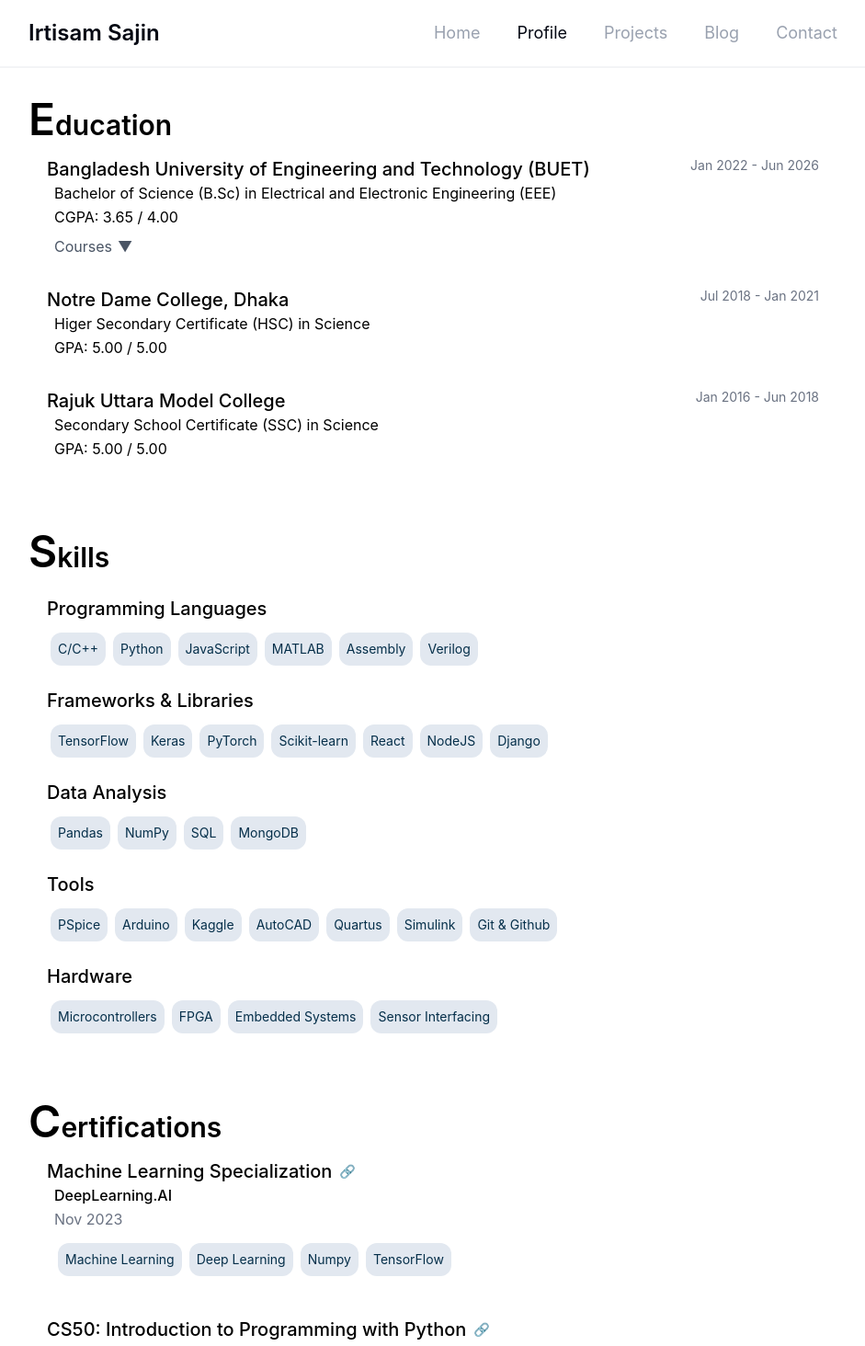
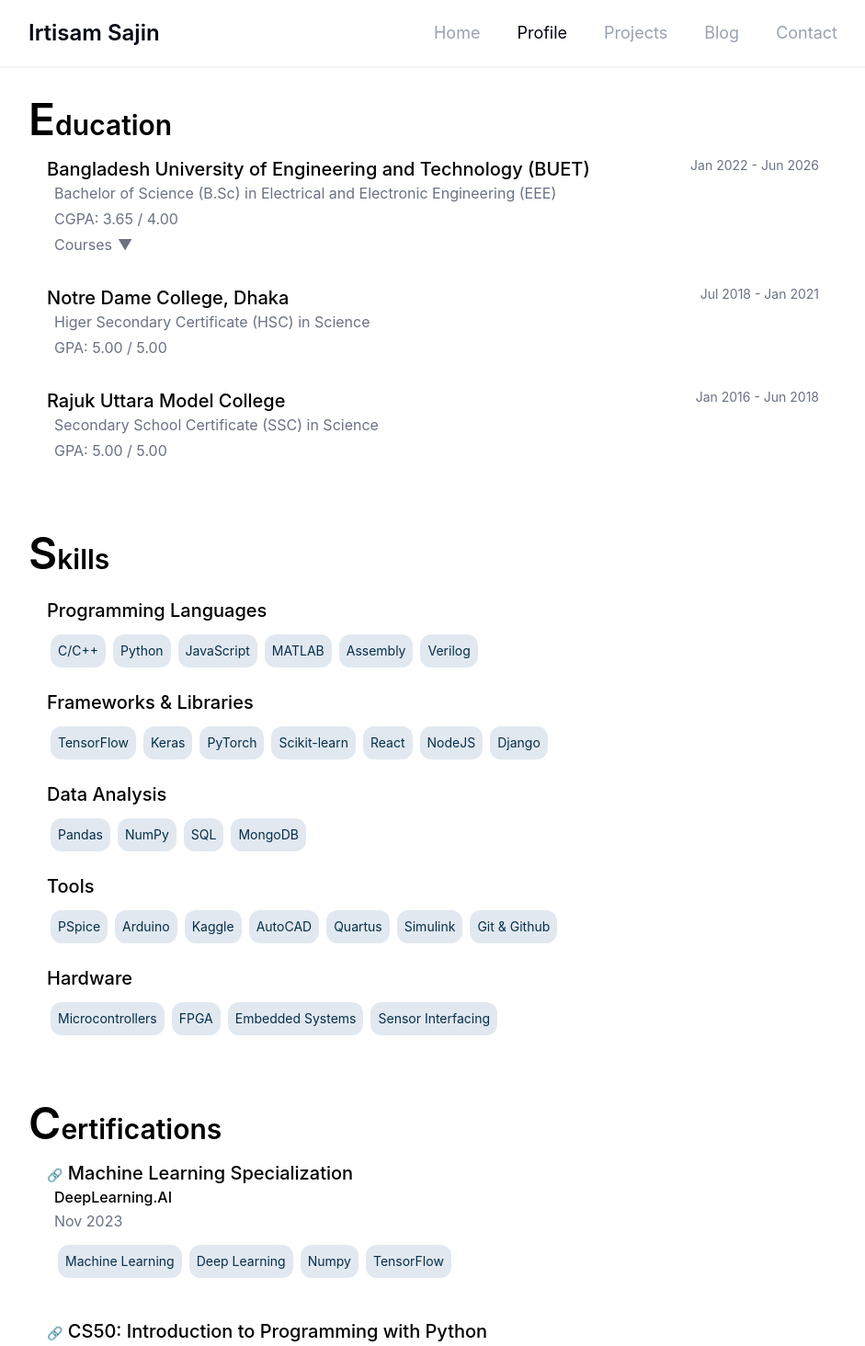
Before and after one commit to irtisamsajin/irtisamsajin.github.io, a React (Vite) app: page /#/profile in a window 1280 px wide. Shown: the top 1464 px of the page at 92% size, without its empty margins (169-1110 px from the left). Built offline with nearby package versions, Linux system fonts and the light colour scheme.

Commit message:
Profile section refinement

```diff
--- a/src/Components/Certificate.jsx
+++ b/src/Components/Certificate.jsx
@@ -7,12 +7,12 @@ function Certificate(props){
             <div className="flex justify-start items-center mb-2 gap-2 sm:mb-0">
 
               <p className="text-md sm:text-lg lg:text-xl font-medium">
-                {props.name}
+                {Object.hasOwn(props,'link') &&  (<a href={props.link} className="text-gray-400 hover:text-gray-950 text-sm lg:text-md ">
+                🔗
+              </a>)} {props.name}
               </p>
 
-               {Object.hasOwn(props,'link') &&  (<a href={props.link} className="text-gray-400 hover:text-gray-950 text-sm lg:text-md ">
-                🔗
-              </a>)}
+
             </div>
             <div className="flex flex-col px-2 gap-0.5">
               <p className="text-sm sm:text-base md:text-md text-lg font-medium">{props.organization}</p>
--- a/src/routes/Profile.jsx
+++ b/src/routes/Profile.jsx
@@ -40,16 +40,16 @@ function Profile() {
                 Jan 2022 - Jun 2026
               </p>
             </div>
-            <div className="flex flex-col px-2 gap-0.5">
-              <p className="hidden sm:block text-sm sm:text-base md:text-md text-lg">Bachelor of Science (B.Sc) in Electrical and Electronic Engineering (EEE)</p>
-              <p className="sm:hidden text-sm sm:text-base md:text-md text-lg">B.Sc in Electrical and Electronic Engineering (EEE)</p>
-              <p className="text-sm sm:text-base md:text-md text-lg">CGPA: 3.65 / 4.00</p>
+            <div className="flex flex-col px-2 gap-1">
+              <p className="hidden sm:block text-sm sm:text-base md:text-md text-lg text-gray-500">Bachelor of Science (B.Sc) in Electrical and Electronic Engineering (EEE)</p>
+              <p className="sm:hidden text-sm sm:text-base md:text-md text-lg text-gray-500">B.Sc in Electrical and Electronic Engineering (EEE)</p>
+              <p className="text-sm sm:text-base md:text-md text-lg text-gray-500">CGPA: 3.65 / 4.00</p>
               <p className="md:hidden text-gray-500 text-sm sm:text-base">
                   Jan 2022 - Jun 2026
               </p>
             </div>
-            <div className="mt-2 px-2">
-              <button className="flex text-gray-600 text-sm sm:text-base md:text-md text-lg pr-5 cursor-pointer transition duration-300" onClick={() => setViewBscCourses(!viewBscCourses)} >
+            <div className="mt-1 px-2">
+              <button className="flex text-gray-500 text-sm sm:text-base md:text-md text-lg pr-5 cursor-pointer transition duration-300" onClick={() => setViewBscCourses(!viewBscCourses)} >
                   <div className="text-md">Courses</div>
                   <div className="flex relative w-7">
 
@@ -78,7 +78,7 @@ function Profile() {
               </button>
               <div className={`transition-all duration-500 ease-in-out overflow-hidden ${
                     viewBscCourses
-                        ? 'max-h-80 opacity-100 pt-2 pb-4 '
+                        ? 'max-h-120 opacity-100 pt-2 pb-4 '
                         : 'max-h-0 opacity-0 py-0 pointer-events-none'
                 }`}>
                 <Keywords words={buetCourses} />
@@ -96,9 +96,9 @@ function Profile() {
                 Jul 2018 - Jan 2021
               </p>
             </div>
-            <div className="flex flex-col px-2 gap-0.5">
-              <p className="text-sm sm:text-base md:text-md text-lg">Higer Secondary Certificate (HSC) in Science</p>
-              <p className="text-sm sm:text-base md:text-md text-lg">GPA: 5.00 / 5.00</p>
+            <div className="flex flex-col px-2 gap-1">
+              <p className="text-sm sm:text-base md:text-md text-lg text-gray-500">Higer Secondary Certificate (HSC) in Science</p>
+              <p className="text-sm sm:text-base md:text-md text-lg text-gray-500">GPA: 5.00 / 5.00</p>
               <p className="md:hidden text-gray-500 text-sm sm:text-base">
                   Jul 2018 - Jan 2021
               </p>
@@ -115,9 +115,9 @@ function Profile() {
                 Jan 2016 - Jun 2018
               </p>
             </div>
-            <div className="flex flex-col px-2 gap-0.5">
-              <p className="text-sm sm:text-base md:text-md text-lg">Secondary School Certificate (SSC) in Science</p>
-              <p className="text-sm sm:text-base md:text-md text-lg">GPA: 5.00 / 5.00</p>
+            <div className="flex flex-col px-2 gap-1">
+              <p className="text-sm sm:text-base md:text-md text-lg text-gray-500">Secondary School Certificate (SSC) in Science</p>
+              <p className="text-sm sm:text-base md:text-md text-lg text-gray-500">GPA: 5.00 / 5.00</p>
               <p className="md:hidden text-gray-500 text-sm sm:text-base">
                   Jan 2016 - Jun 2018
               </p>
```
